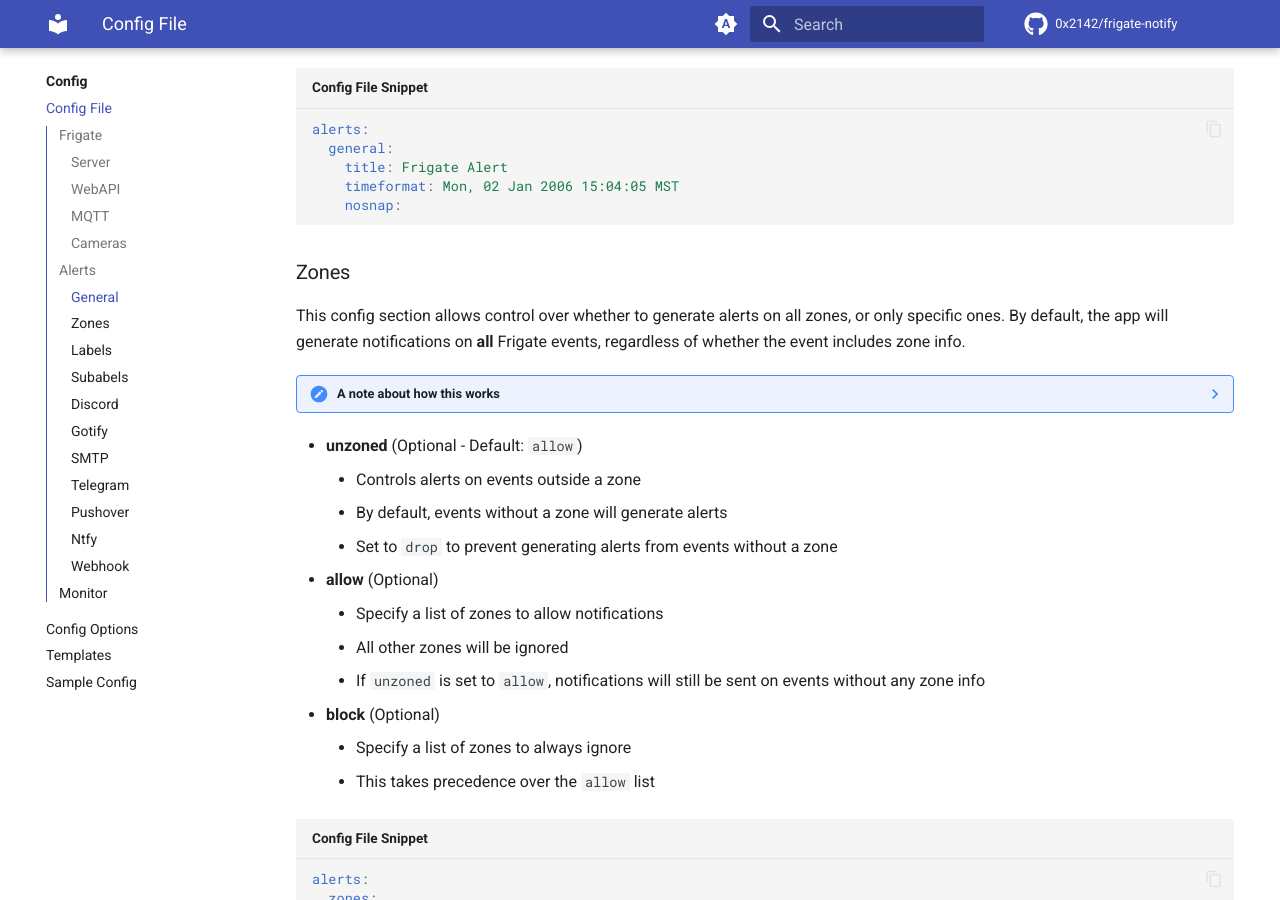
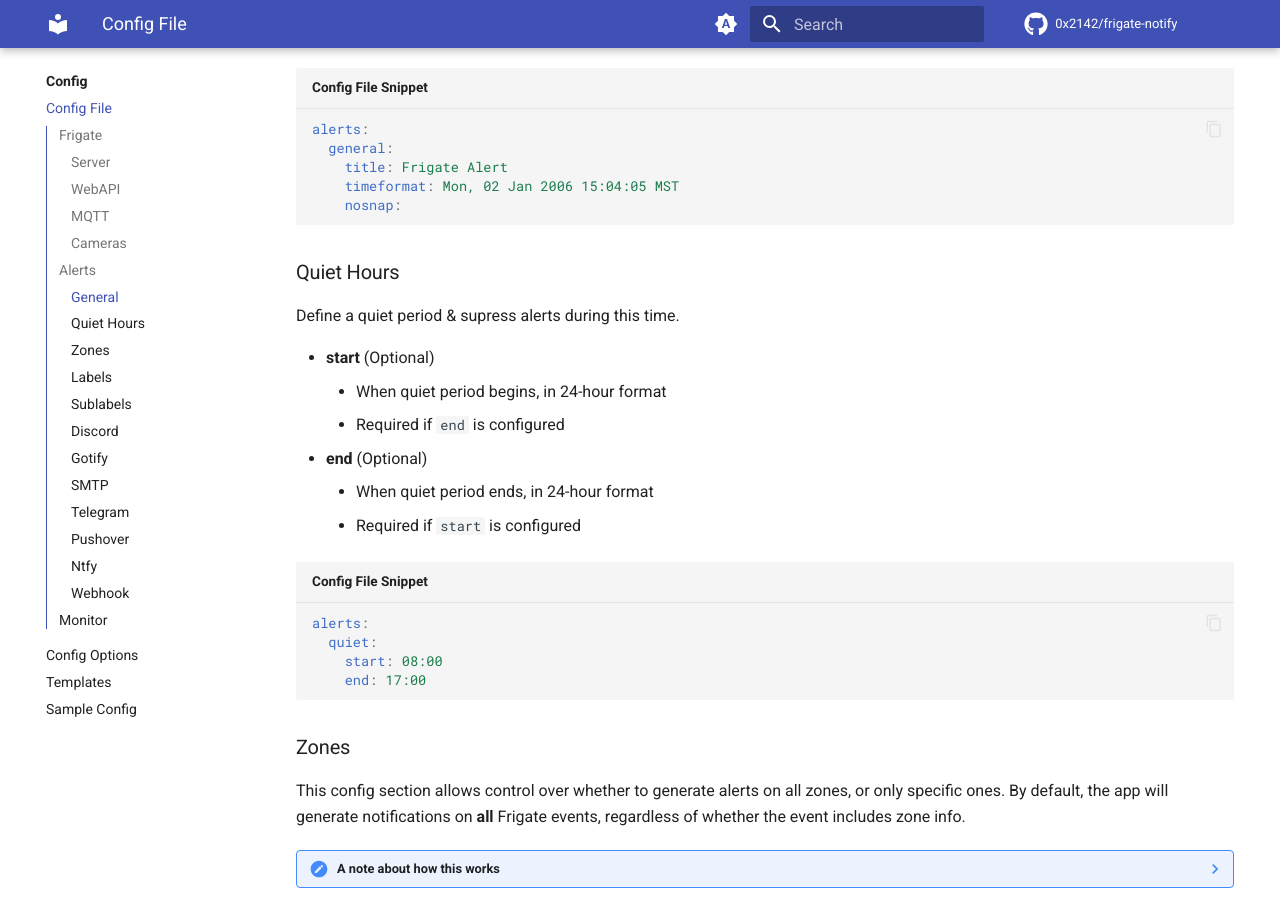
Before and after one commit to 0x2142/frigate-notify, an MkDocs documentation site: the page built from docs/config/file.md, in a window 1280 px wide and 900 px high, scrolled down 4070 px. Built offline with MkDocs 1.6.1 and Material for MkDocs 9.7.7, drawn with Linux system fonts in a browser that asks for light colours; comment, search, counter and statistics services are not loaded; the version menu is left out.

Commit message:
Add quiet hours (#107)

````diff
--- a/docs/config/file.md
+++ b/docs/config/file.md
@@ -140,6 +140,24 @@
     nosnap:
 ```
 
+### Quiet Hours
+
+Define a quiet period & supress alerts during this time.
+
+- **start** (Optional)
+    - When quiet period begins, in 24-hour format
+    - Required if `end` is configured
+- **end** (Optional)
+    - When quiet period ends, in 24-hour format
+    - Required if `start` is configured
+
+```yaml title="Config File Snippet"
+alerts:
+  quiet:
+    start: 08:00
+    end: 17:00
+```
+
 ### Zones
 
 This config section allows control over whether to generate alerts on all zones, or only specific ones. By default, the app will generate notifications on **all** Frigate events, regardless of whether the event includes zone info.
@@ -204,7 +222,7 @@
      - bird
 ```
 
-### Subabels
+### Sublabels
 
 Filter by sublabels, just like normal [labels](#labels).
 
--- a/example-config.yml
+++ b/example-config.yml
@@ -65,6 +65,12 @@
     # Allow notification of events without a snapshot
     # Set to `drop` to disallow this
     nosnap: allow
+
+  # If configured, ignore events between times below
+  quiet:
+    # Start / end times in 24 hour format (ex. 4:00 or 22:30)
+    start:
+    end:
 
   zones:
     # Allow notifications for events outside a zone
````
Also changed, not shown: docs/changelog.md (+4 -3 lines), docs/config/sample.md (+4 -0 lines), 2 other files.
